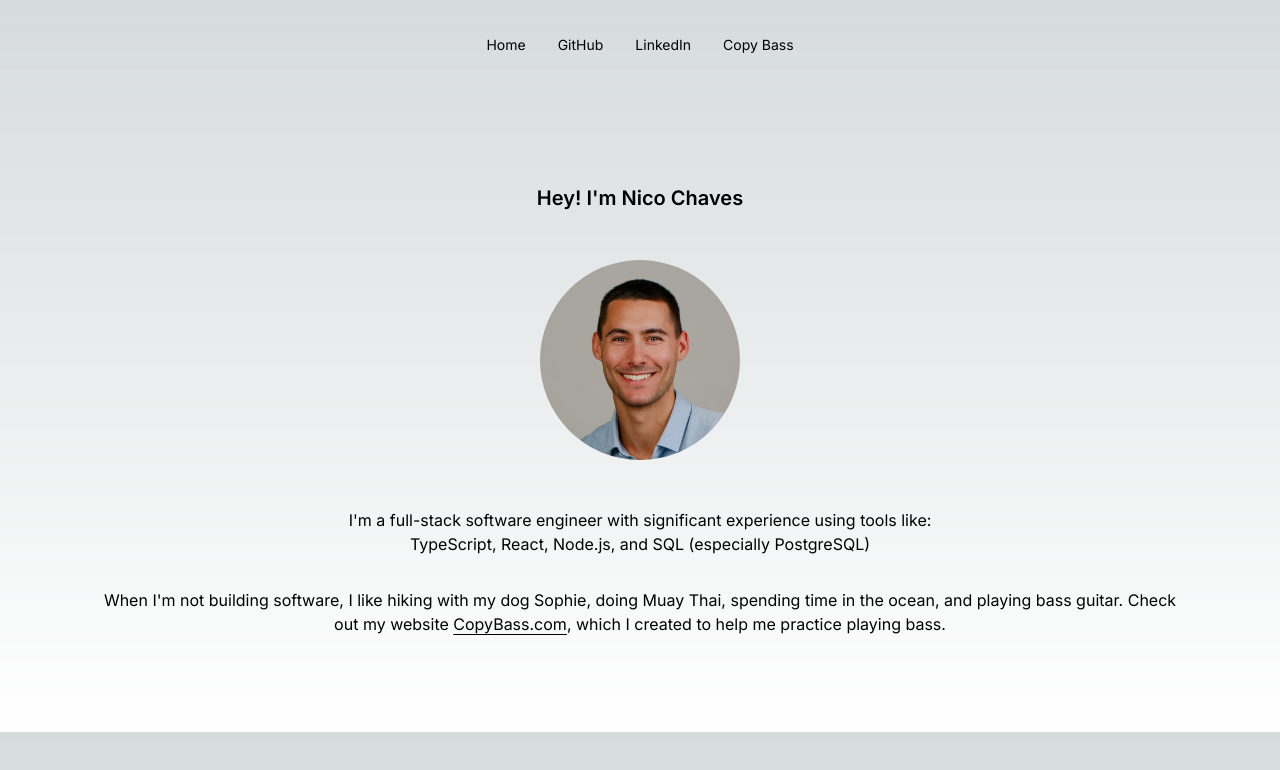
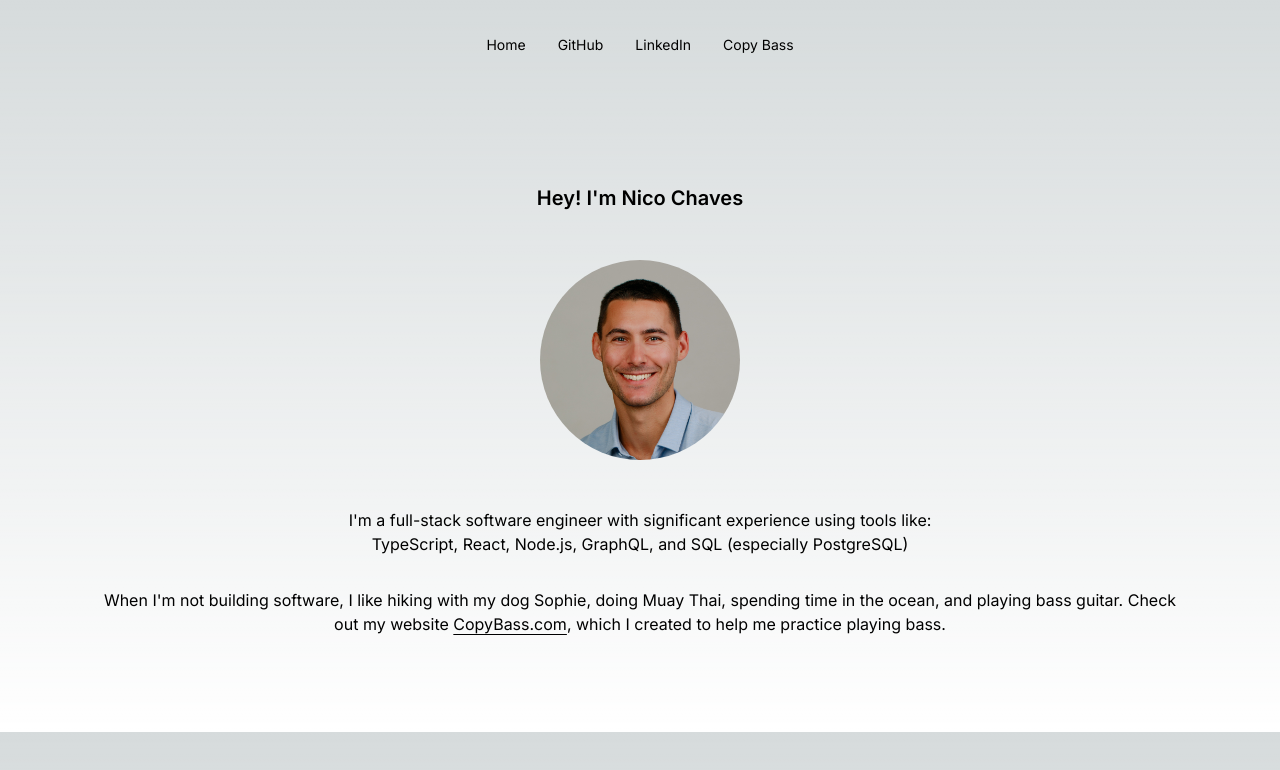
Before and after one commit to nmchaves/site, a Next.js app: page / in a window 1280 px wide. Shown: the top 770 px of the page. Built offline with nearby package versions, Linux system fonts and the light colour scheme.

Commit message:
Add GraphQL to list of tools

```diff
--- a/app/page.tsx
+++ b/app/page.tsx
@@ -17,7 +17,7 @@ export default function Home() {
         I&apos;m a full-stack software engineer with significant experience
         using tools like:
         <br />
-        TypeScript, React, Node.js, and SQL (especially PostgreSQL)
+        TypeScript, React, Node.js, GraphQL, and SQL (especially PostgreSQL)
       </p>
       <p className="text-center">
         When I&apos;m not building software, I like hiking with my dog Sophie,
```
